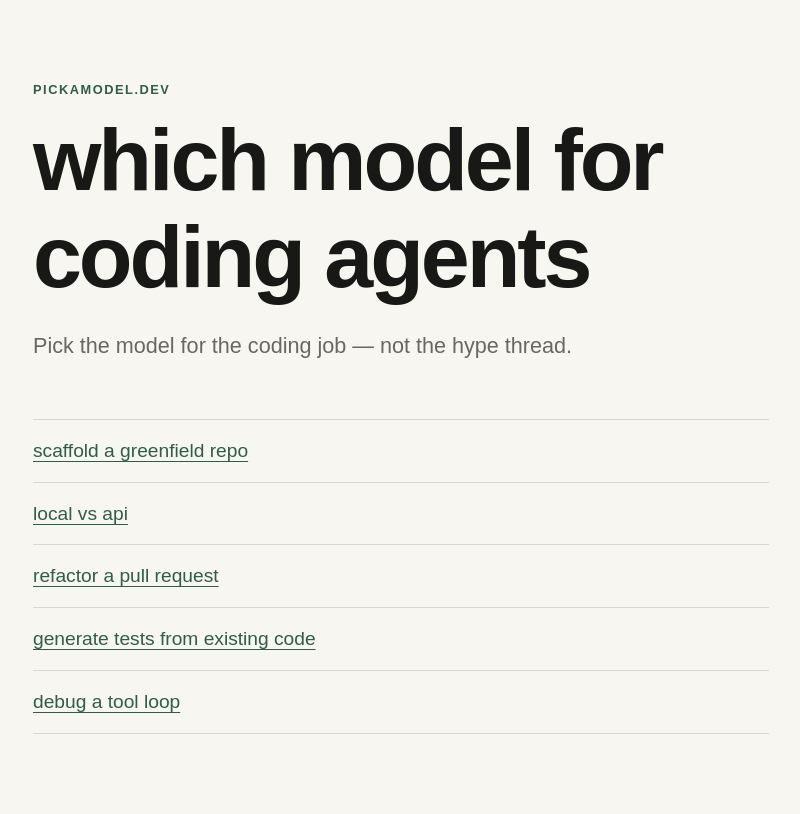
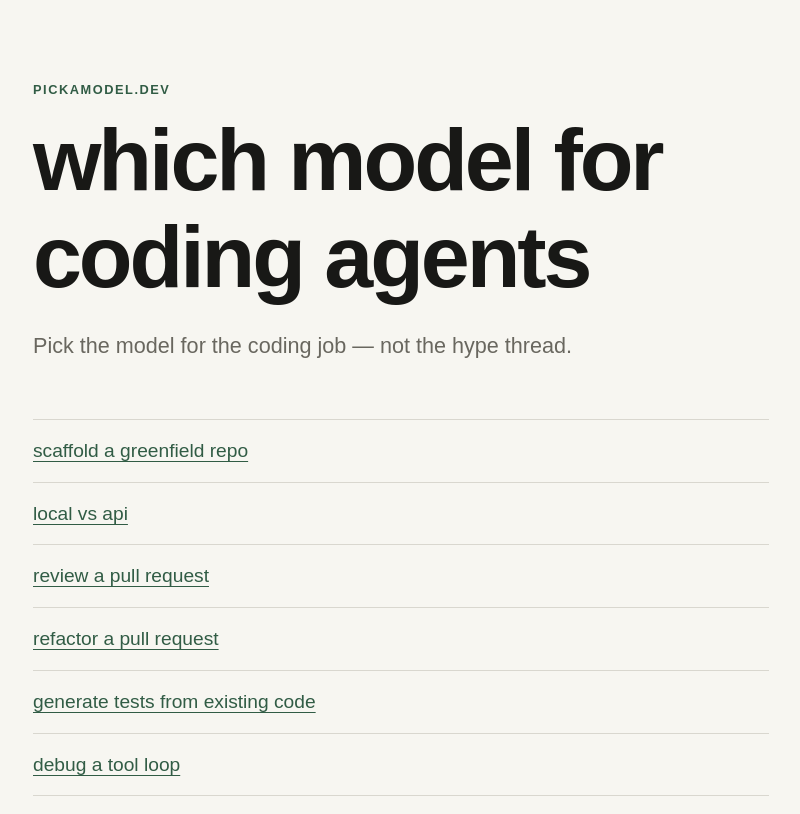
Before and after one commit to kavir10/pickamodel, a Next.js app: page / in a window 1280 px wide. Shown: the top 814 px of the page, without its empty margins (239-1039 px from the left). Built offline with nearby package versions, Linux system fonts and the light colour scheme.

Commit message:
Add PR review job page

```diff
--- a/content/jobs/index.ts
+++ b/content/jobs/index.ts
@@ -1,11 +1,12 @@
 import { greenfieldScaffold } from "./greenfield-scaffold";
 import { localVsApi } from "./local-vs-api";
+import { prReview } from "./pr-review";
 import { refactorPr } from "./refactor-pr";
 import { testGeneration } from "./test-generation";
 import { toolLoopDebug } from "./tool-loop-debug";
 import type { Job } from "./types";
 
-export const jobs = [greenfieldScaffold, localVsApi, refactorPr, testGeneration, toolLoopDebug] satisfies Job[];
+export const jobs = [greenfieldScaffold, localVsApi, prReview, refactorPr, testGeneration, toolLoopDebug] satisfies Job[];
 
 export function getJob(slug: string): Job | undefined {
   return jobs.find((job) => job.slug === slug);
--- /dev/null
+++ b/content/jobs/pr-review.ts
@@ -0,0 +1,35 @@
+import type { Job } from "./types";
+
+export const prReview: Job = {
+  slug: "pr-review",
+  title: "review a pull request",
+  oneLiner: "You need a second pair of eyes on a diff—catch real bugs before merge without drowning in style nits.",
+  recommendations: [
+    {
+      model: "Sonnet-class",
+      bestWhen: "The diff touches auth, concurrency, data integrity, or subtle regressions.",
+      avoidWhen: "You’re rubber-stamping a 12-line typo fix.",
+      costVibe: "$$$",
+    },
+    {
+      model: "Faster / cheaper cloud",
+      bestWhen: "High volume of small PRs; you want a first pass for missing tests and obvious holes.",
+      avoidWhen: "The risk is in a rare race or a domain rule the model won’t know.",
+      costVibe: "$",
+    },
+    {
+      model: "Local mid",
+      bestWhen: "Private repos / offline review loops where the patch is mostly mechanical.",
+      avoidWhen: "You need judgment on product intent or ambiguous failure modes.",
+      costVibe: "~free",
+    },
+  ],
+  why: [
+    "PR review is mostly judgment: “is this wrong?” beats “is this pretty?”",
+    "Cheap models flood you with nits; frontier earns it when the bug is quiet.",
+    "Local is fine for private code if a human still owns the merge call.",
+    "Pair with test-generation when the review’s real ask is “prove it.”",
+  ],
+  relatedSlugs: ["refactor-pr", "test-generation", "tool-loop-debug"],
+  lastUpdated: "2026-09-22",
+};
```
